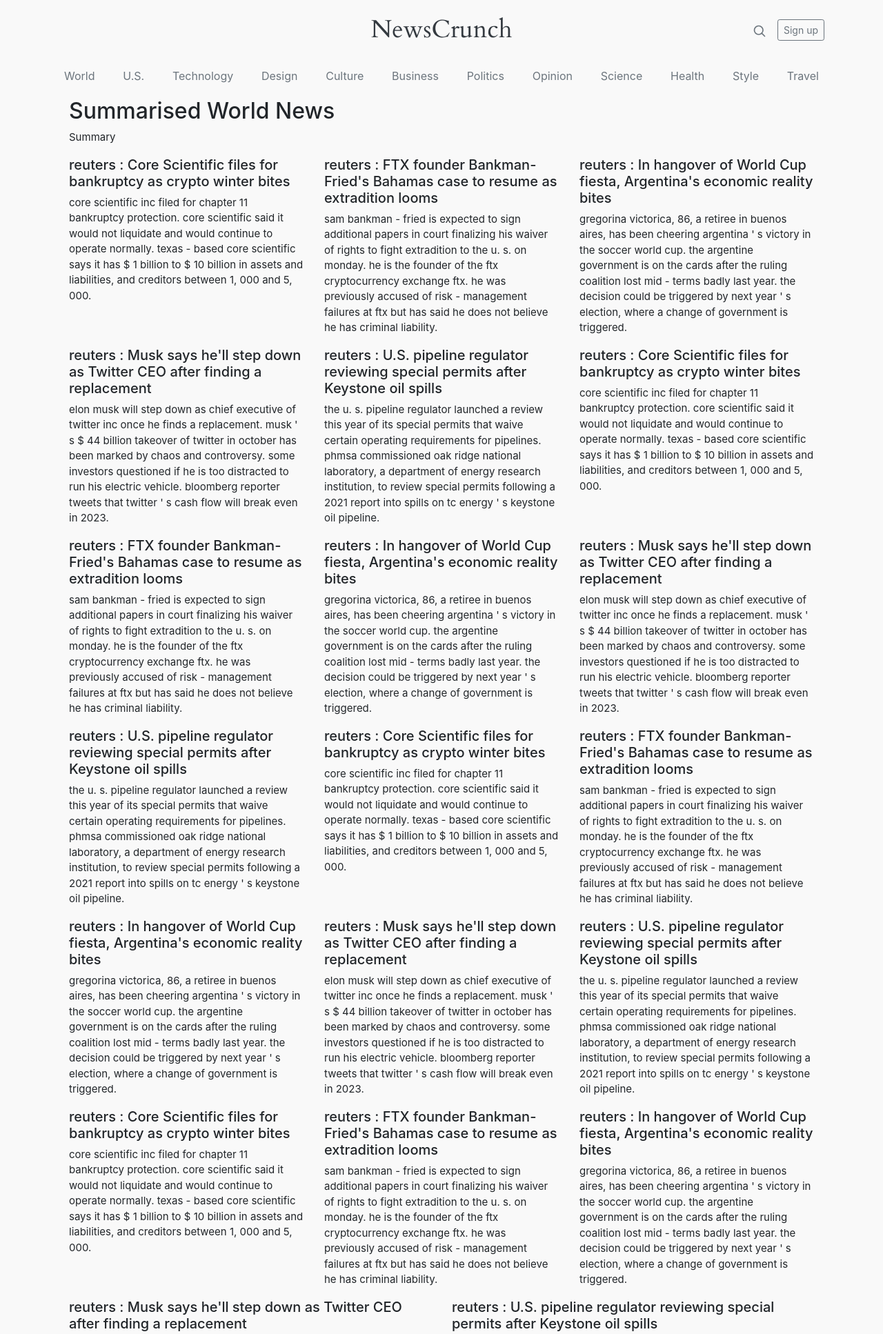
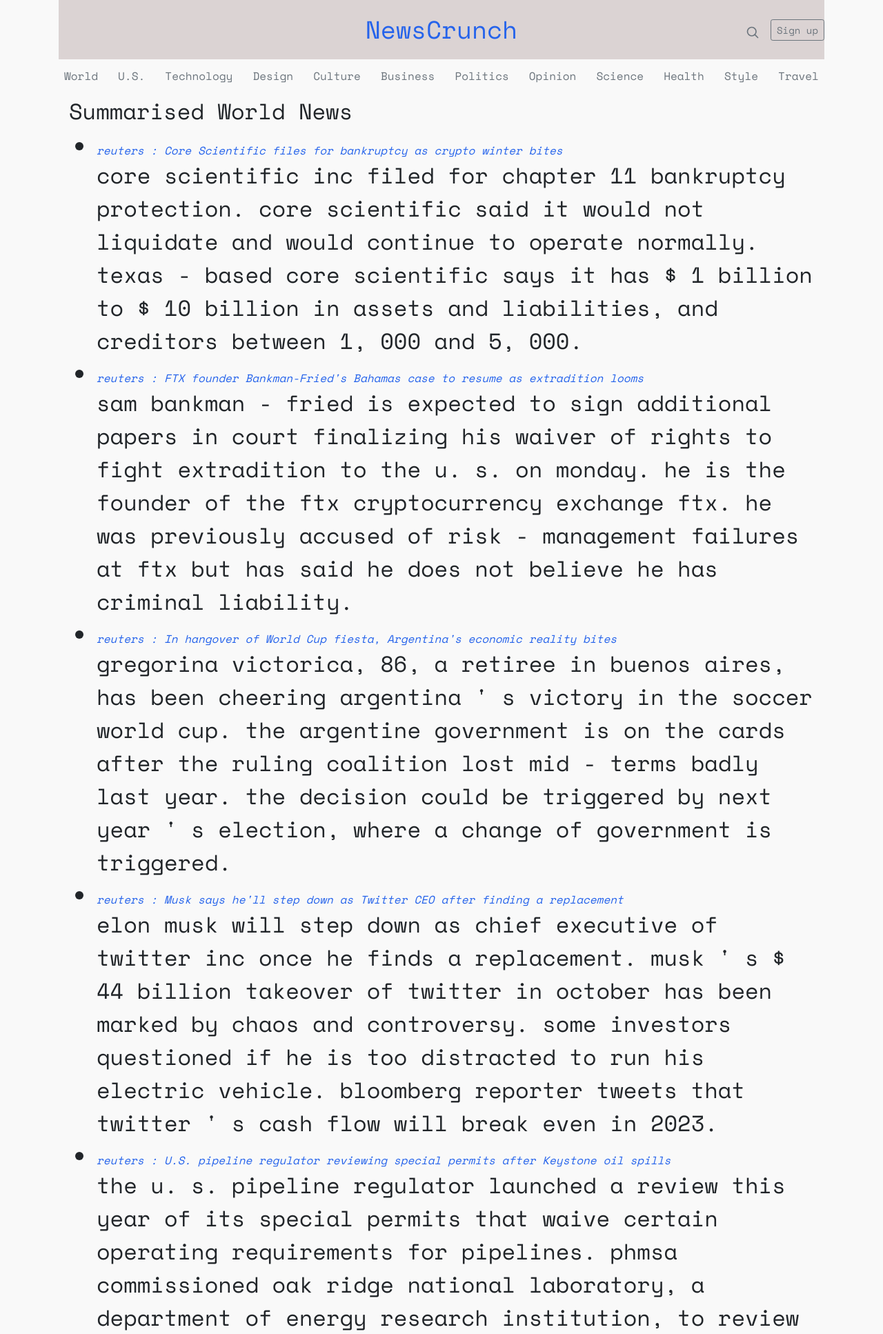
Before and after one commit to sanjeewk/NewsCrunch, a Django app: template templates/articles.html in a window 1280 px wide. Shown: the top 1934 px of the page at 69% size. Run offline with Django 3.2, Linux system fonts and the light colour scheme; the template is opened without the code that fills it: values that come from a table or form of the project are taken from there, others are empty; data comes from the database, SQL or seed files in the repository; some libraries are stand-ins or nearby versions.

Commit message:
changes to landing site

```diff
--- a/news/summarization.py
+++ b/news/summarization.py
@@ -87,7 +87,7 @@
         for word in summarised_words:
             if word not in original_words:
                 if word.capitalize() in original_words:
-                    summarised_text = summarised_text.replace(word, word.capitalize())
+                    summarised_text = summarised_text.replace(" "+word, " "+word.capitalize())
                 if word.upper() in original_words:
                     summarised_text = summarised_text.replace(word, word.upper())
             # else:
--- a/news/urls.py
+++ b/news/urls.py
@@ -3,5 +3,5 @@
 from .views import HomePageView
 
 urlpatterns = [
-    path("news", HomePageView.as_view(), name="home"),
+    path("", HomePageView.as_view(), name="home"),
 ]
--- a/static/main.css
+++ b/static/main.css
@@ -23,35 +23,46 @@
   /* width: 70%; */
   font-family: -apple-system, BlinkMacSystemFont, "Segoe UI", Roboto, Helvetica, Arial, sans-serif,
     "Apple Color Emoji", "Segoe UI Emoji", "Segoe UI Symbol";
+    font-family: 'Space Mono', monospace;
+}
+header{
+  background-color: rgb(219, 211, 211);
 }
 container{
   /* display: block; */
   width: 100%;
-  padding-right: 15px;
-    padding-left: 15px;
+  /* padding-right: 15px; */
+    /* padding-left: 15px; */
   margin-right: auto;
   margin-left: auto;
   /* margin-right: 10%; */
   /* margin-left: 10%; */
 }
-nav{
-  /* font-size: large; */
-  color: #e63946;
-}
+/* nav{
+  font-size: large;
+  color: #bbe639;
+} */
 .navbar-brand{
   font-size: 40px;
   font-family: 'Segoe UI', Tahoma, Geneva, Verdana, sans-serif;
 }
 .blog-header-logo{
+  color: rgb(37 99 235)!important;
   font-family: "Playfair Display", Georgia, "Times New Roman", serif;
   font-family: "Cardo";
+  font-family: 'Space Mono', monospace;
   font-size: 2.25rem;
   /* padding-right: 2rem; */
 }
 a {
   color: var(--red);
 }
-
+h5 {
+  text-decoration-line: underline;
+  text-decoration-thickness: inherit;
+  font-size: 16px;
+  text-decoration-thickness: 20%;
+}
 a:hover,
 a:focus {
   color: var(--blue);
@@ -73,3 +84,17 @@
   padding: 1em;
   background-color: var(--dark-blue);
 }
+.summary-headline{
+  /* padding-top: -5px; */
+  color: rgb(37 99 235);
+
+  font-size: 0.5em;
+  font-style: italic;
+}
+/* ul {
+  list-style: none;
+  list-style-type: none;
+}
+ul li::before {
+  width: 10px;
+} */
--- a/templates/articles.html
+++ b/templates/articles.html
@@ -15,6 +15,9 @@
     <link rel="preconnect" href="https://fonts.googleapis.com">
 <link rel="preconnect" href="https://fonts.gstatic.com" crossorigin>
 <link href="https://fonts.googleapis.com/css2?family=Alegreya+Sans+SC:ital,wght@1,500&family=Cardo&family=Josefin+Sans:wght@300&display=swap" rel="stylesheet">
+<style>
+  @import url('https://fonts.googleapis.com/css2?family=Space+Mono&display=swap');
+</style>
     <link rel="stylesheet" href="{% static 'main.css' %}" />
   </head>
   <body class="d-flex flex-column">
@@ -57,7 +60,13 @@
 
   <div class=container>
     <h2>Summarised World News</h2>
-    <p>Summary</p>
+    <!-- <p>Summary</p> -->
+  <ul>
+    {% for article in summary %}
+    <li><div class="summary-headline">{{article.publisher}} : {{article.title}}</div>{{article.summarised_text}}</li>
+    {% endfor %}
+  </ul>
+
   </div>
   <div class="container mt-1">
   {% for sub_article in articles %}
```
Also changed, not shown: news/management/commands/aggregate.py (+33 -40 lines), news/views.py (+14 -3 lines).
